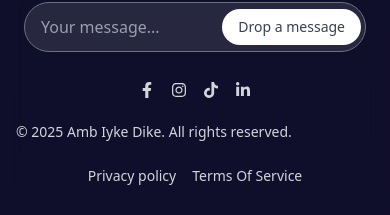
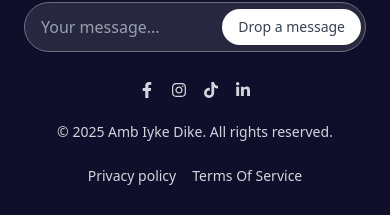
Before and after one commit to zeal72/IykeDike, a React (Vite) app: page / in a window 390 px wide. Shown: the part 5266-5481 px from the top of the page. Built offline with nearby package versions, Linux system fonts and the light colour scheme.

Commit message:
changes made

```diff
--- a/src/Components/footer.jsx
+++ b/src/Components/footer.jsx
@@ -55,7 +55,7 @@
 			</div>
 
 			<div className="container mx-auto mt-40 lg:mt-0 sm:pt-24 md:pt-6 pb-8 sm:pb-12 px-4 lg:px-24 sm:px-6">
-				<div className="grid grid-cols-1 sm:grid-cols-3 gap-6 items-center md:text-center sm:text-left">
+				<div className="grid grid-cols-1 sm:grid-cols-3 gap-6 items-center text-center">
 					<p className="text-sm sm:text-sm md:text-[14.17px] font-inter font-medium text-gray-300 order-2 sm:order-1">
 						© 2025 Amb Iyke Dike. All rights reserved.
 					</p>
```
